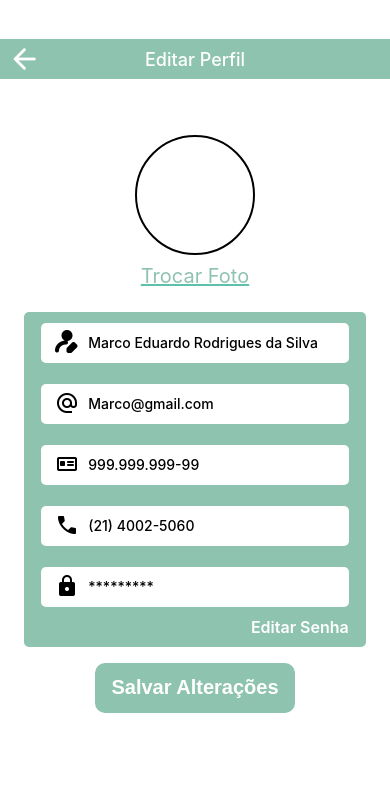
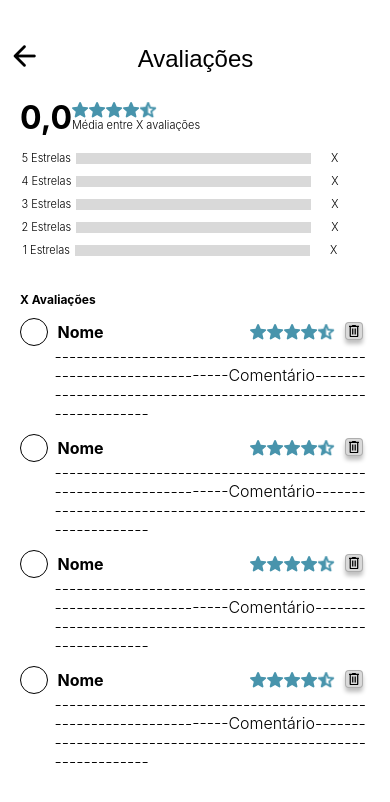
Before and after one commit to gavekhun/squad-4-tt-23.1, a React Native app in the folder frontend/: screen / in a window 390 px wide. Shown: the top 802 px of the page. Built offline with nearby package versions, Linux system fonts and the light colour scheme.

Commit message:
Terminei a tela de Avaliações

```diff
--- a/frontend/App.tsx
+++ b/frontend/App.tsx
@@ -1,9 +1,10 @@
 import ProductScreen from "./pages/ProductScreen";
 import AddProduct from './pages/AddProduct/AddProduct';
 import ProfileEdit from "./pages/ProfileEdit";
+import RateScreen from "./pages/RateScreen";
 
 export default function App() {
   return (
-    <ProfileEdit/>
+    <RateScreen/>
   );
 }
--- /dev/null
+++ b/frontend/components/ProductComment/index.tsx
@@ -0,0 +1,28 @@
+import { View } from "react-native";
+import { CommentSection, CommentText, CommentTextSection, FirstSection, NameText, ProfileInfo, ProfilePic, RatingBar, RatingStar, TrashBox, TrashIcon } from "./style";
+
+export default function ProductComment() {
+    return (
+        <CommentSection>
+            <FirstSection>
+                <ProfileInfo>
+                    <ProfilePic></ProfilePic>
+                    <NameText>Nome</NameText>
+                </ProfileInfo>
+                <RatingBar>
+                    <RatingStar source={require("../../assets/FullStar.svg")}/>
+                    <RatingStar source={require("../../assets/FullStar.svg")}/>
+                    <RatingStar source={require("../../assets/FullStar.svg")}/>
+                    <RatingStar source={require("../../assets/FullStar.svg")}/>
+                    <RatingStar source={require("../../assets/HalfStar.png")}/>
+                </RatingBar>
+            </FirstSection>
+            <CommentTextSection>
+                <CommentText>-------------------------------------------------------------------Comentário---------------------------------------------------------------</CommentText>
+            </CommentTextSection>
+            <TrashBox>
+                <TrashIcon source={require("../../assets/TrashIcon2.svg")}/>
+            </TrashBox>
+        </CommentSection>
+    );
+}
--- /dev/null
+++ b/frontend/components/ProductComment/style.ts
@@ -0,0 +1,89 @@
+import styled from 'styled-components/native'
+
+export const CommentSection = styled.View`
+    margin-top: 10px;
+    position: relative;
+    align-self: center;
+    height: auto;
+    width: 90%;
+`
+
+export const ProfilePic = styled.Image`
+    width: 28px;
+    height: 28px;
+    border-radius: 100%;
+    background-color: white;
+    border: 1px;
+    border-color: black;
+`
+
+export const NameText = styled.Text`
+    font-weight: 700;
+    font-size: 16px;
+    line-height: 19px;
+    color: #000000;
+    margin-left: 10px;
+`
+
+export const ProfileInfo = styled.View`
+    display: flex;
+    flex-direction: row;
+    width: auto;
+    height: auto;
+    align-items: center;
+`
+
+export const FirstSection = styled.View`
+    display: flex;
+    flex-direction: row;
+    height: 30px;
+    width: 90%;
+    align-items: center;
+    justify-content: space-between;
+`
+
+export const RatingBar = styled.View`
+    width: 85px;
+    height: 17px;
+    display: flex;
+    flex-direction: row;
+`
+
+export const RatingStar = styled.Image`
+    height: 16px;
+    width: 17px;
+`
+
+export const CommentTextSection = styled.View`
+    position: relative;
+    height: auto;
+    width: 90%;
+    align-self: flex-end;
+`
+
+export const CommentText = styled.Text`
+    font-style: normal;
+    font-weight: 300;
+    font-size: 16px;
+    line-height: 19px;
+    color: #000000;
+`
+
+export const TrashBox = styled.View`
+    position: absolute;
+    width: 18px;
+    height: 18px;
+    left: 325px;
+    top: 5px;
+    background: #D9D9D9;
+    border: 1px solid rgba(0, 0, 0, 0.2);
+    box-shadow: 0px 4px 4px rgba(0, 0, 0, 0.25);
+    border-radius: 4px;
+    align-items: center;
+    justify-content: center;
+`
+
+export const TrashIcon = styled.Image`
+    width: 10px;
+    height: 12px;
+`
--- /dev/null
+++ b/frontend/components/RateBarsSection/index.tsx
@@ -0,0 +1,34 @@
+import { RateBar, RateBarsContainer, RateBarsSmallContainer, RateBarsText } from "./style";
+
+
+export default function RateBarsSection() {
+    return (
+        <RateBarsContainer>
+                <RateBarsSmallContainer>
+                    <RateBarsText>5 Estrelas</RateBarsText>
+                    <RateBar></RateBar>
+                    <RateBarsText>X</RateBarsText>
+                </RateBarsSmallContainer>
+                <RateBarsSmallContainer>
+                    <RateBarsText>4 Estrelas</RateBarsText>
+                    <RateBar></RateBar>
+                    <RateBarsText>X</RateBarsText>
+                </RateBarsSmallContainer>
+                <RateBarsSmallContainer>
+                    <RateBarsText>3 Estrelas</RateBarsText>
+                    <RateBar></RateBar>
+                    <RateBarsText>X</RateBarsText>
+                </RateBarsSmallContainer>
+                <RateBarsSmallContainer>
+                    <RateBarsText>2 Estrelas</RateBarsText>
+                    <RateBar></RateBar>
+                    <RateBarsText>X</RateBarsText>
+                </RateBarsSmallContainer>
+                <RateBarsSmallContainer>
+                    <RateBarsText>1 Estrelas</RateBarsText>
+                    <RateBar></RateBar>
+                    <RateBarsText>X</RateBarsText>
+                </RateBarsSmallContainer>
+            </RateBarsContainer>
+    );
+}
--- /dev/null
+++ b/frontend/components/RateBarsSection/style.ts
@@ -0,0 +1,33 @@
+import styled from 'styled-components/native'
+
+export const RateBarsContainer = styled.View`
+    height: 115px;
+    width: 320px;
+    align-items: center;
+    justify-items: center;
+    margin-left: 20px;
+    margin-top: 10px;
+`
+
+export const RateBarsSmallContainer = styled.View`
+    width: auto;
+    height: 20%;
+    display: flex;
+    flex-direction: row;
+    align-items: center;
+`
+
+export const RateBarsText = styled.Text`
+    font-weight: 300;
+    font-size: 11px;
+    line-height: 13px;
+    color: #000000;
+`
+
+export const RateBar = styled.Text`
+    width: 235px;
+    height: 11px;
+    background-color: #D9D9D9;
+    margin-left: 5px;
+    margin-right: 20px;
+`
--- /dev/null
+++ b/frontend/pages/RateScreen/index.tsx
@@ -0,0 +1,32 @@
+import { View } from "react-native";
+import ProductComment from "../../components/ProductComment";
+import RateBarsSection from "../../components/RateBarsSection";
+import { BackArrow, PageText, RateSection, RateSmallSection, RateSmallSectionText, RateText, RatingBar, RatingStar, Screen, TitlePage } from "./style";
+
+export default function RateScreen() {
+    return (
+        <Screen>
+            <BackArrow source={require("../../assets/Voltar Seta.png")}/>
+            <TitlePage>Avaliações</TitlePage>
+            <RateSection>
+                <RateText>0,0</RateText>
+                <RateSmallSection>
+                <RatingBar>
+                            <RatingStar source={require("../../assets/FullStar.svg")}/>
+                            <RatingStar source={require("../../assets/FullStar.svg")}/>
+                            <RatingStar source={require("../../assets/FullStar.svg")}/>
+                            <RatingStar source={require("../../assets/FullStar.svg")}/>
+                            <RatingStar source={require("../../assets/HalfStar.png")}/>
+                </RatingBar>
+                <RateSmallSectionText>Média entre X avaliações</RateSmallSectionText>
+                </RateSmallSection>
+            </RateSection>
+            <RateBarsSection></RateBarsSection>
+            <PageText>X Avaliações</PageText>
+            <ProductComment></ProductComment>
+            <ProductComment></ProductComment>
+            <ProductComment></ProductComment>
+            <ProductComment></ProductComment>
+        </Screen>
+    );
+}
--- /dev/null
+++ b/frontend/pages/RateScreen/style.ts
@@ -0,0 +1,80 @@
+import styled from 'styled-components/native'
+
+export const Screen = styled.View`
+    flex: 1;
+`
+
+export const BackArrow = styled.Image`
+    position: relative;
+    width: 34px;
+    height: 34px;
+    left: 8px;
+    top: 39px;
+`
+
+export const TitlePage = styled.Text`
+    position: relative;
+    width: 233px;
+    height: 23px;
+    left: 79px;
+    top: 10px;
+    font-family: sans-serif;
+    font-weight: 500;
+    font-size: 24px;
+    line-height: 29px;
+    text-align: center;
+`
+
+export const RateText = styled.Text`
+    font-weight: 700;
+    font-size: 32px;
+    line-height: 39px;
+    color: #000000;
+`
+
+export const RatingBar = styled.View`
+    width: 85px;
+    height: 17px;
+    display: flex;
+    flex-direction: row;
+`
+
+export const RatingStar = styled.Image`
+    height: 16px;
+    width: 17px;
+`
+
+export const RateSection = styled.View`
+    margin-left: 20px;
+    height: 40px;
+    width: 45%;
+    display: flex;
+    flex-direction: row;
+    align-items: center;
+    margin-top: 40px;
+`
+
+export const RateSmallSection = styled.View`
+    height: 40px;
+    width: auto;
+    display: flex;
+    flex-direction: column;
+    margin-left: auto;
+    justify-content: center;
+`
+
+export const RateSmallSectionText = styled.Text`
+    font-weight: 300;
+    font-size: 11px;
+    line-height: 13px;
+    color: #000000;
+`
+
+export const PageText = styled.Text`
+    font-weight: 700;
+    font-size: 12px;
+    line-height: 15px;
+    color: #000000;
+    margin-left: 20px;
+    margin-top: 30px;
+`
```
Also changed, not shown: frontend/assets/TrashIcon2.svg (added).
